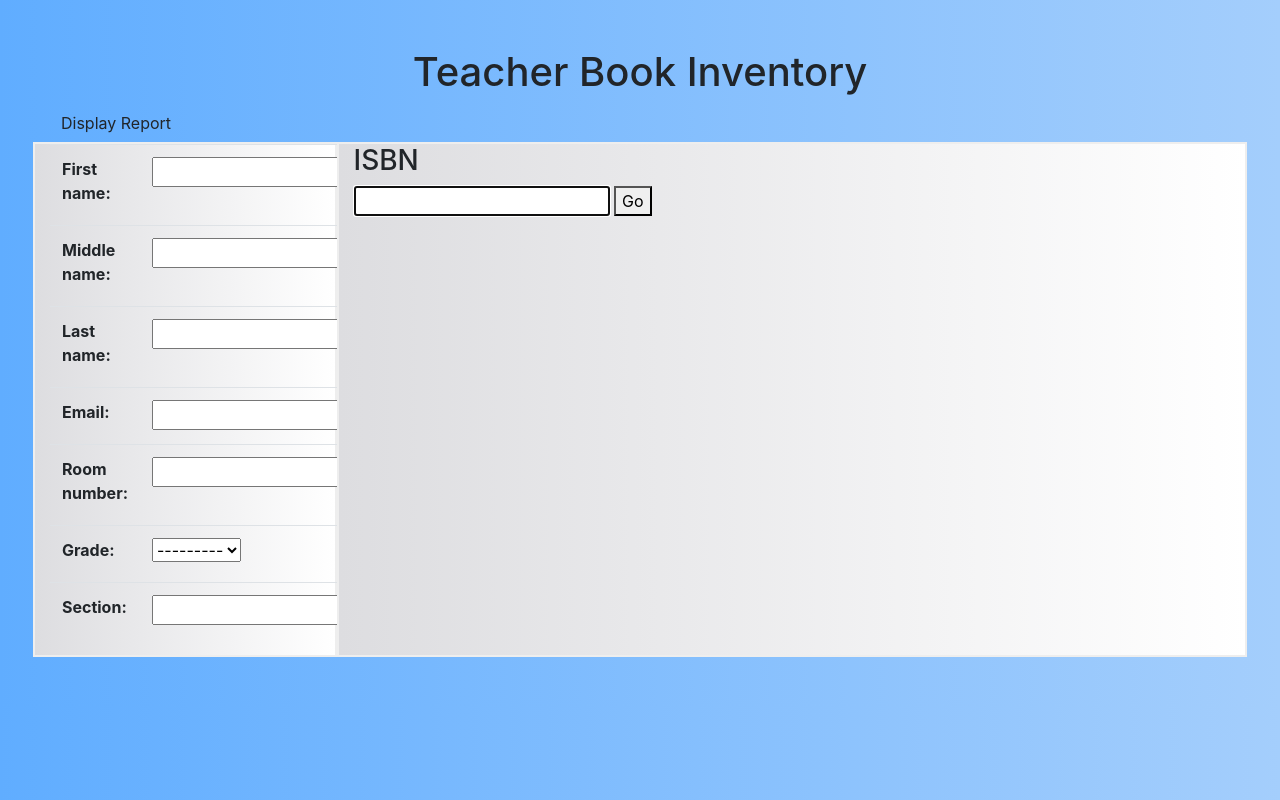
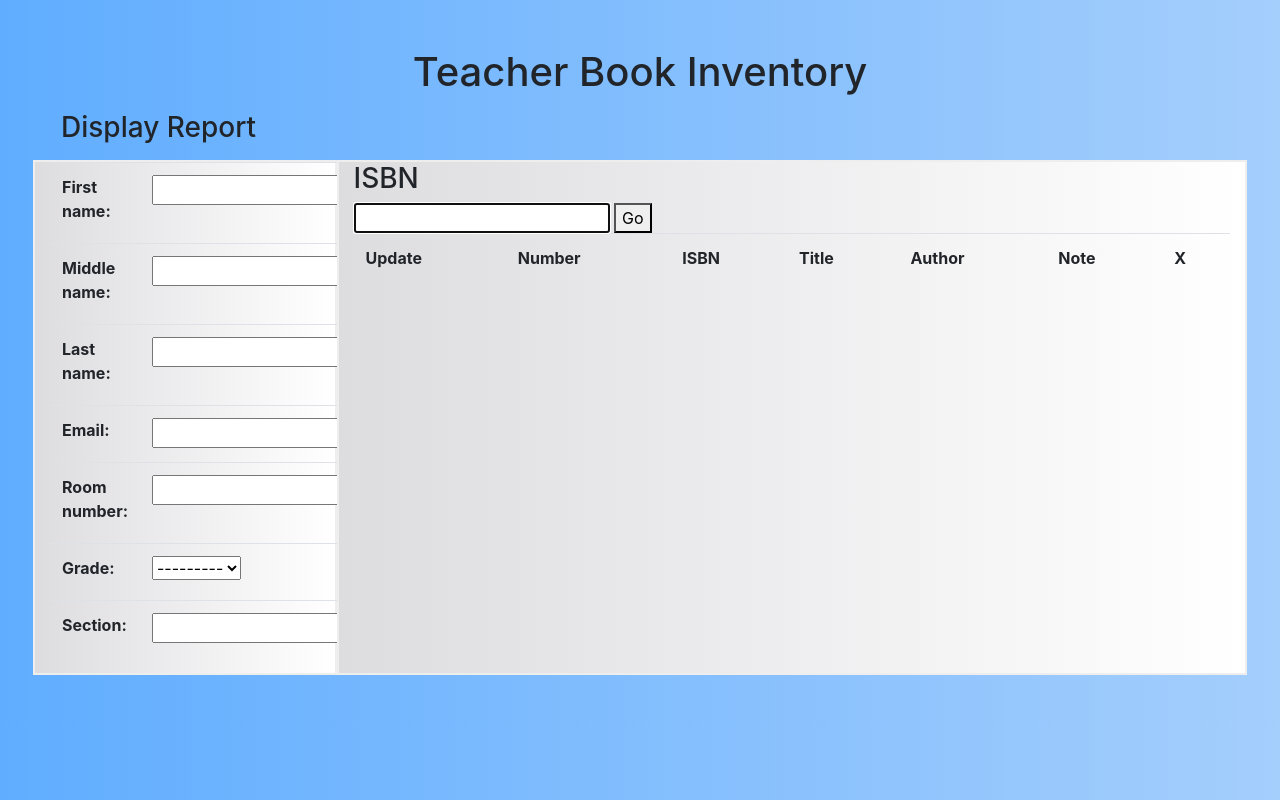
Before and after one commit to hoboland21/isbn, a Django app: template zproject/django/isbn/inventory/templates/teacher.html in a window 1280 px wide. Run offline with Django 3.2, Linux system fonts and the light colour scheme; the template is opened without the code that fills it: values that come from a table or form of the project are taken from there, others are empty; some libraries are stand-ins or nearby versions.

Commit message:
small fixes

```diff
--- a/zproject/django/isbn/inventory/templates/teacher.html
+++ b/zproject/django/isbn/inventory/templates/teacher.html
@@ -3,7 +3,7 @@
 
 <h1 class="align-center">Teacher Book Inventory</h1>
   <div>
-    <a class="btn" href="{% url "report" teacher_card.email %}">Display Report</a>
+    <a class="btn" href="{% url "report" teacher_card.email %}"><h3>Display Report</h3></a>
   </div>
 
 <div class="row" >
@@ -20,9 +20,16 @@
       <button type="submit" name="save_rec">Go</button>
       <input type="hidden" name="teacherId" value="{{ teacher_card.id }}">
     </form>
-
     <table class="table">
-
+    <tr>
+      <th>Update</th>
+      <th>Number</th>
+      <th>ISBN</th>
+      <th>Title</th>
+      <th>Author</th>
+      <th>Note</th>
+      <th>X</th>
+    </tr>
     {% for rec in item_list %}
     <tr>
       <form method="POST" novalidate>
@@ -38,8 +45,6 @@
     </tr>
     {% endfor %}
      </table>
-
   </div>
-</di>
-{{bk}}
+</div>
 {% endblock %}
```
